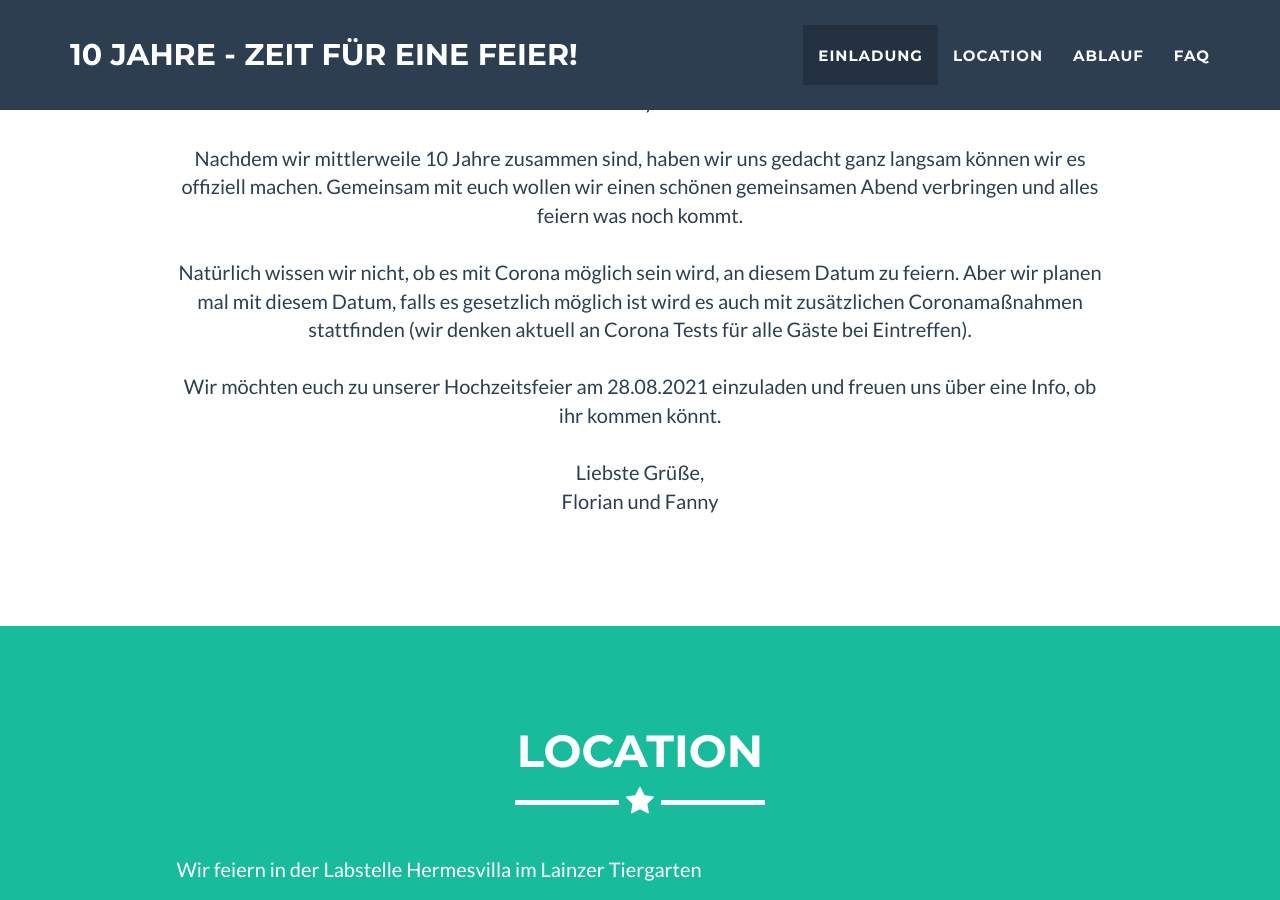
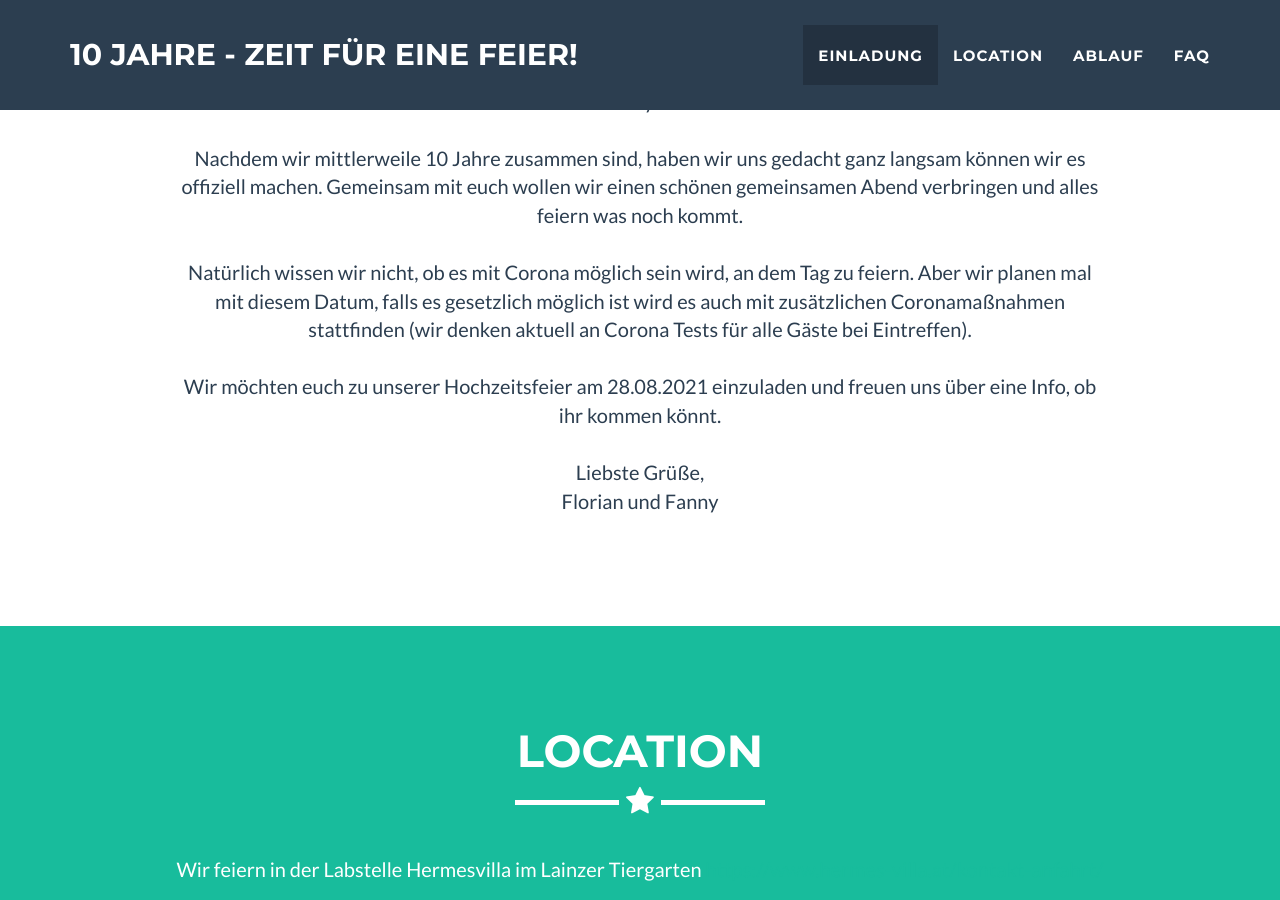
Before and after one commit to Sosian/sosian.github.io, a Jekyll site: the page built from index.html, in a window 1280 px wide and 900 px high, scrolled down 918 px. Built offline with Jekyll 4.4.1, drawn with Linux system fonts in a browser that asks for light colours.

Commit message:
Finetuning Einladung

```diff
--- a/_includes/einladung.html
+++ b/_includes/einladung.html
@@ -15,7 +15,7 @@
                     Gemeinsam mit euch wollen wir einen schönen gemeinsamen Abend verbringen und alles feiern was noch kommt.
                     <br />
                     <br />
-                    Natürlich wissen wir nicht, ob es mit Corona möglich sein wird, an diesem Datum zu feiern.
+                    Natürlich wissen wir nicht, ob es mit Corona möglich sein wird, an dem Tag zu feiern.
                     Aber wir planen mal mit diesem Datum, falls es gesetzlich möglich ist wird es auch mit zusätzlichen Coronamaßnahmen stattfinden (wir denken aktuell an Corona Tests für alle Gäste bei Eintreffen).
                     <br />
                     <br />
```
